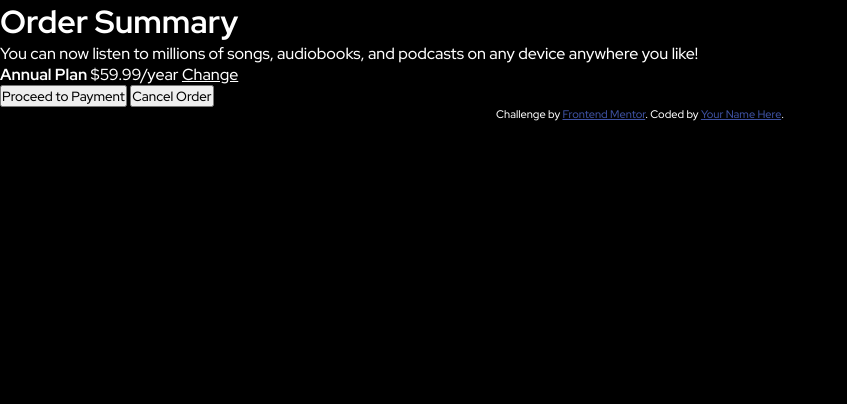
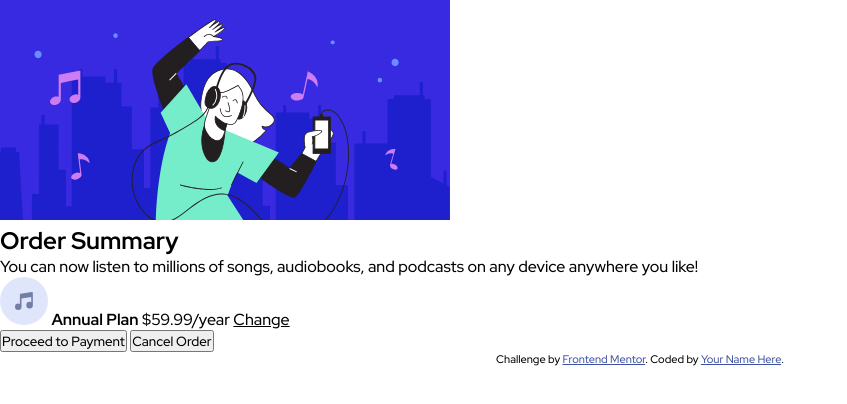
Before and after one commit to tufcoder/challenge-order-summary-component, a plain HTML site: page index.html in a window 1280 px wide. Shown: the whole page, without its empty margins (0-847 px from the left). Drawn offline with Linux system fonts and the light colour scheme.

Commit message:
update html structure

```diff
--- a/css/main.css
+++ b/css/main.css
@@ -21,8 +21,8 @@ body * {
 
 body {
   font-size: 1rem;
-  color: var(--white);
-  background-color: var(--black);
+  color: var(--black);
+  background-color: var(--white);
 }
 
 button {
--- a/index.html
+++ b/index.html
@@ -24,22 +24,27 @@
 </head>
 <body>
   <main>
-    <h1>Order Summary</h1>
+    <img src="./images/illustration-hero.svg">
 
-    <p>
+    <section>
+      <h1 class="title">Order Summary</h1>
+
+      <p class="description">
         You can now listen to millions of songs, audiobooks, and podcasts on any
       device anywhere you like!
       </p>
 
       <div class="plan-wrapper">
+        <img src="./images/icon-music.svg" alt="music icon">
         <strong>Annual Plan</strong>
         $59.99/year
 
         <a href="#">Change</a>
       </div>
 
-    <button>Proceed to Payment</button>
-    <button>Cancel Order</button>
+      <button class="button-payment">Proceed to Payment</button>
+      <button class="button-cancel">Cancel Order</button>
+    </section>
 
     <div class="attribution">
       Challenge by <a href="https://www.frontendmentor.io?ref=challenge" target="_blank">Frontend Mentor</a>.
```
Lines whose indentation alone changed are shown as unchanged.
